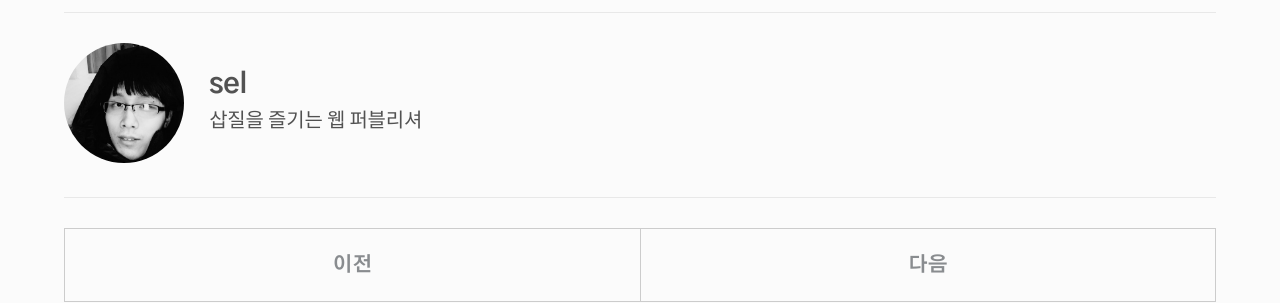
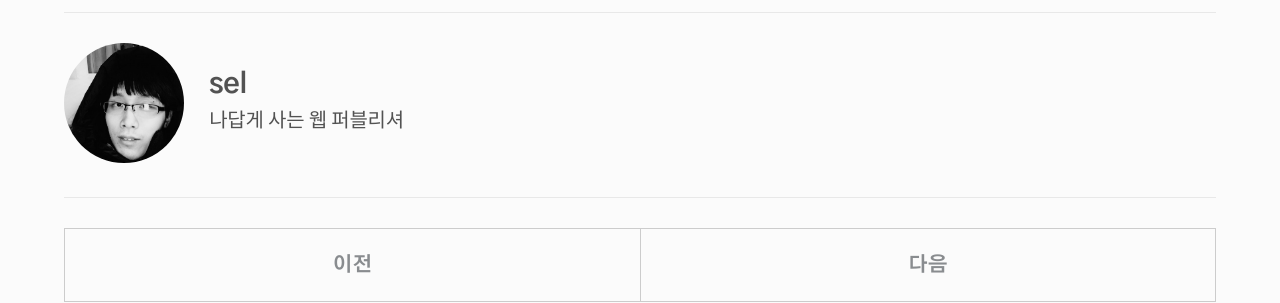
Before and after one commit to selosele/selosele.github.io, a Jekyll site: the page built from _posts/2020-02-14-cat.md, in a window 1280 px wide. Shown: the part 1893-2196 px from the top of the page. Built offline with Jekyll 4.4.1, drawn with Linux system fonts in a browser that asks for light colours; cached includes are drawn as plain includes; comment, search, counter and statistics services are not loaded.

Commit message:
author desc 수정

```diff
--- a/_config.yml
+++ b/_config.yml
@@ -90,7 +90,7 @@ author:
   name             : "sel"
   avatar_filter    : true
   avatar           : "/assets/images/avatar.jpg"
-  desc             : "삽질을 즐기는 웹 퍼블리셔"
+  desc             : "나답게 사는 웹 퍼블리셔"
   email            :
   links:
     - label: "Daejeon"
```
